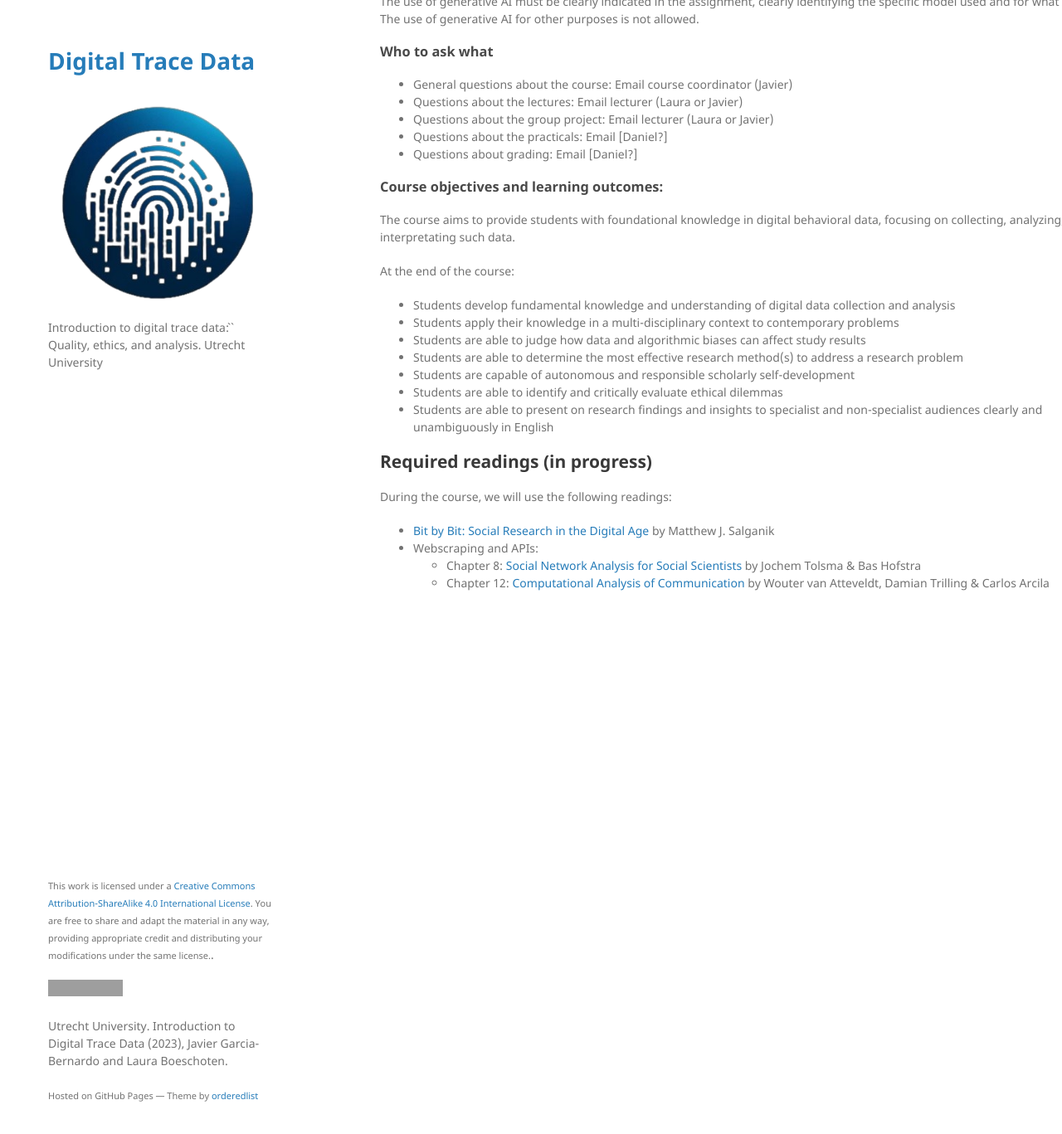
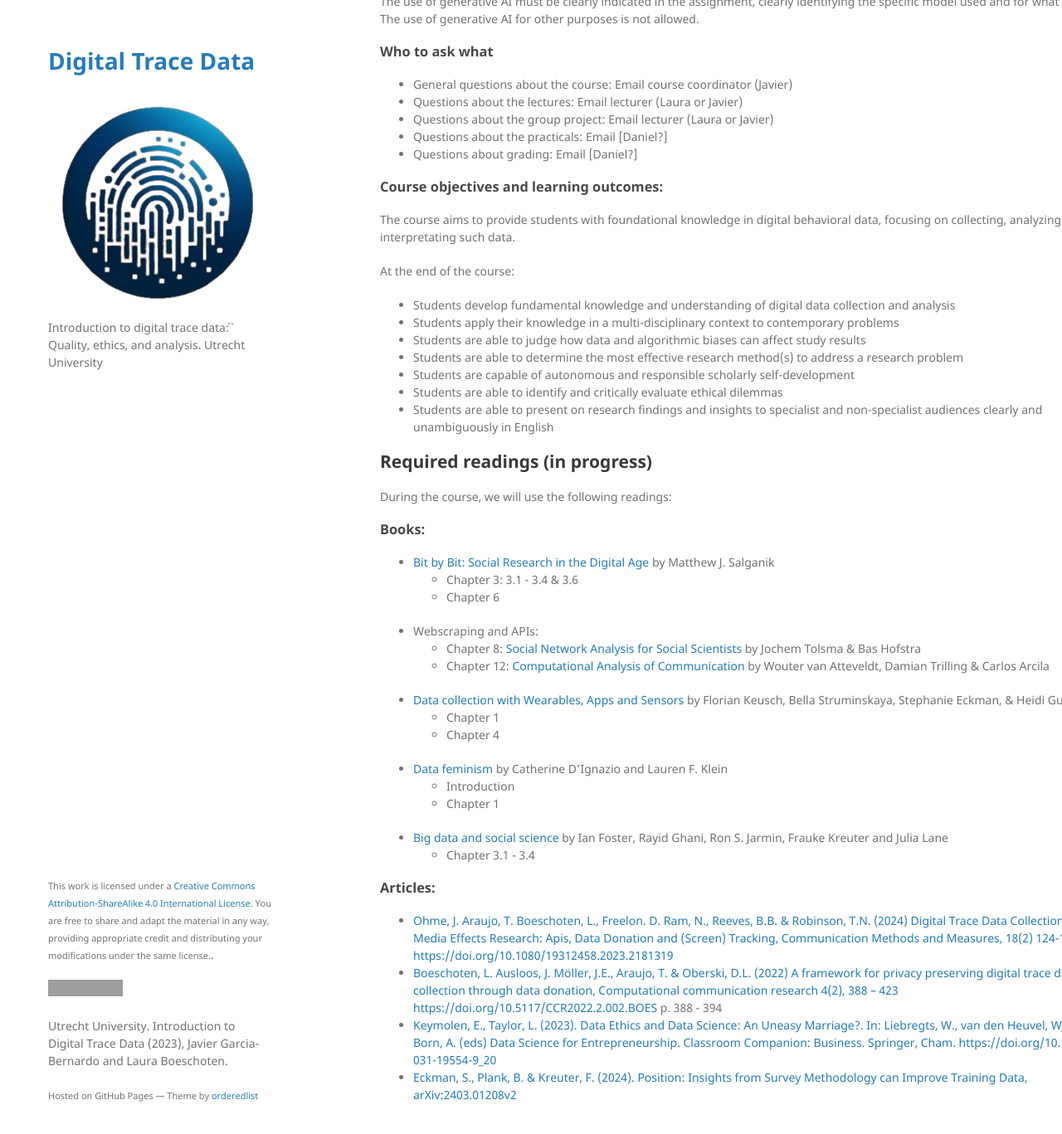
Before and after one commit to digitalTraceData/digitalTraceData.github.io, a Jekyll site: the page built from manual.md, in a window 1280 px wide and 1400 px high, scrolled down 1256 px. Shown: the top 1367 px of the window at 83% size. Built offline with Jekyll 4.4.1, drawn with Linux system fonts in a browser that asks for light colours; grey boxes are pictures that could not be loaded.

Commit message:
added literature
for week 2, 4, 6 and 7

```diff
--- a/manual.md
+++ b/manual.md
@@ -64,7 +64,24 @@ At the end of the course:
 
 ## Required readings (in progress)
 During the course, we will use the following readings:
+### Books:
 * [Bit by Bit: Social Research in the Digital Age](https://www.bitbybitbook.com/en/1st-ed/preface/) by Matthew J. Salganik
+  * Chapter 3: 3.1 - 3.4 & 3.6
+  * Chapter 6
 * Webscraping and APIs:
   * Chapter 8: [Social Network Analysis for Social Scientists](https://jochemtolsma.github.io/SNA-4-Social-Scientists/webintro.html) by Jochem Tolsma & Bas Hofstra
   * Chapter 12: [Computational Analysis of Communication](https://cssbook.net/) by Wouter van Atteveldt, Damian Trilling & Carlos Arcila
+* [Data collection with Wearables, Apps and Sensors](https://bookdown.org/wasbook_feedback/was/) by Florian Keusch, Bella Struminskaya, Stephanie Eckman, & Heidi Guyer
+  * Chapter 1
+  * Chapter 4
+* [Data feminism](https://data-feminism.mitpress.mit.edu/) by Catherine D'Ignazio and Lauren F. Klein
+  * Introduction
+  * Chapter 1
+* [Big data and social science](https://textbook.coleridgeinitiative.org/) by Ian Foster, Rayid Ghani, Ron S. Jarmin, Frauke Kreuter and Julia Lane
+  * Chapter 3.1 - 3.4
+
+### Articles:
+* [Ohme, J. Araujo, T. Boeschoten, L., Freelon. D. Ram, N., Reeves, B.B. & Robinson, T.N. (2024) Digital Trace Data Collection for Social Media Effects Research: Apis, Data Donation and (Screen) Tracking, Communication Methods and Measures, 18(2) 124-141. https://doi.org/10.1080/19312458.2023.2181319](https://www.tandfonline.com/doi/full/10.1080/19312458.2023.2181319)
+* [Boeschoten, L. Ausloos, J. Möller, J.E., Araujo, T. & Oberski, D.L. (2022) A framework for privacy preserving digital trace data collection through data donation, Computational communication research 4(2), 388 – 423 https://doi.org/10.5117/CCR2022.2.002.BOES ](https://www.aup-online.com/content/journals/10.5117/CCR2022.2.002.BOES) p. 388 - 394
+* [Keymolen, E., Taylor, L. (2023). Data Ethics and Data Science: An Uneasy Marriage?. In: Liebregts, W., van den Heuvel, WJ., van den Born, A. (eds) Data Science for Entrepreneurship. Classroom Companion: Business. Springer, Cham. https://doi.org/10.1007/978-3-031-19554-9_20](https://link.springer.com/chapter/10.1007/978-3-031-19554-9_20)
+* [Eckman, S., Plank, B. & Kreuter, F. (2024). Position: Insights from Survey Methodology can Improve Training Data, arXiv:2403.01208v2](https://arxiv.org/pdf/2403.01208)
```
Also changed, not shown: index.md (+12 -3 lines).
